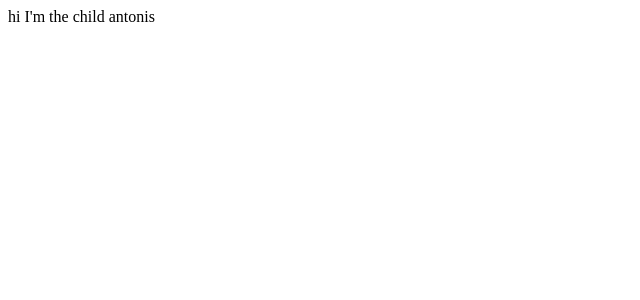
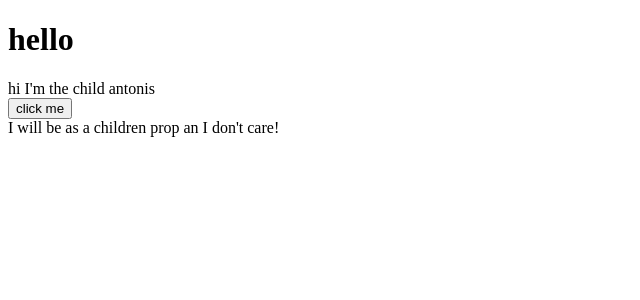
Before and after one commit to antoniszaravelas/portfolio-react-typescript, a React (Create React App) app: page / in a window 1280 px wide. Shown: the top 300 px of the page, without its empty margins (0-640 px from the left). Built offline with nearby package versions, Linux system fonts and the light colour scheme.

Commit message:
working around types and children

```diff
--- a/package.json
+++ b/package.json
@@ -13,6 +13,7 @@
     "react": "^18.2.0",
     "react-dom": "^18.2.0",
     "react-scripts": "5.0.1",
+    "styled-components": "^5.3.6",
     "typescript": "^4.9.4",
     "web-vitals": "^2.1.4"
   },
--- a/src/index.tsx
+++ b/src/index.tsx
@@ -1,11 +1,10 @@
-import ReactDOM from 'react-dom';
-import Parent from './props/Parent';
+import { createRoot } from "react-dom/client";
+import Parent from "./props/Parent";
 
 const App = () => {
-  return (
-    <Parent />
-  )
-}
+  return <Parent />;
+};
 
-
-ReactDOM.render(<App />, document.getElementById("root"));
+const domNode = document.getElementById("root")!;
+const root = createRoot(domNode);
+root.render(<App />);
--- a/src/props/Child.tsx
+++ b/src/props/Child.tsx
@@ -1,11 +1,20 @@
 interface ChildProps {
-    childName: string
+  childName: string;
+  onClick: () => void;
+  children?: React.ReactNode;
 }
 
-export const Child = ({ childName }: ChildProps) => {
-    return (
-        <>
-            <div>hi I'm the child {childName}</div>
-        </>
-    )
-}
+export const Child: React.FC<ChildProps> = ({
+  childName,
+  onClick,
+  children,
+}) => {
+  return (
+    <>
+      <h1>hello</h1>
+      <div>hi I'm the child {childName}</div>
+      <button onClick={onClick}>click me</button>
+      {children}
+    </>
+  );
+};
--- a/src/props/Parent.tsx
+++ b/src/props/Parent.tsx
@@ -1,9 +1,11 @@
 import { Child } from "./Child";
 
 const Parent = () => {
-    return (
-        <Child childName="antonis"/>
-    )
-}
+  return (
+    <Child childName="antonis" onClick={() => console.log("you clicked!")}>
+      <div>I will be as a children prop an I don't care!</div>
+    </Child>
+  );
+};
 
 export default Parent;
```
Also changed, not shown: 1 other file (tests, documents, lock files or other folders).
